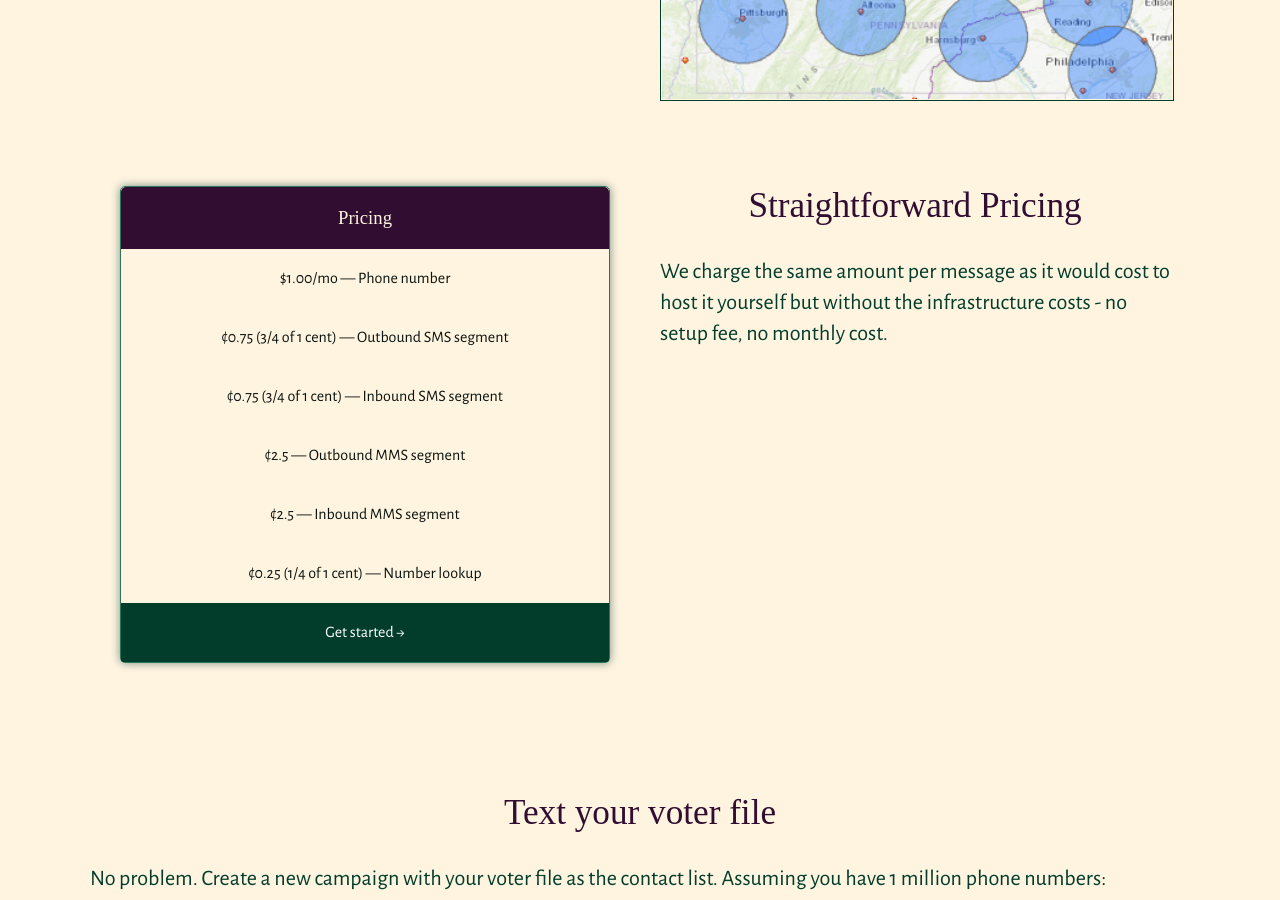
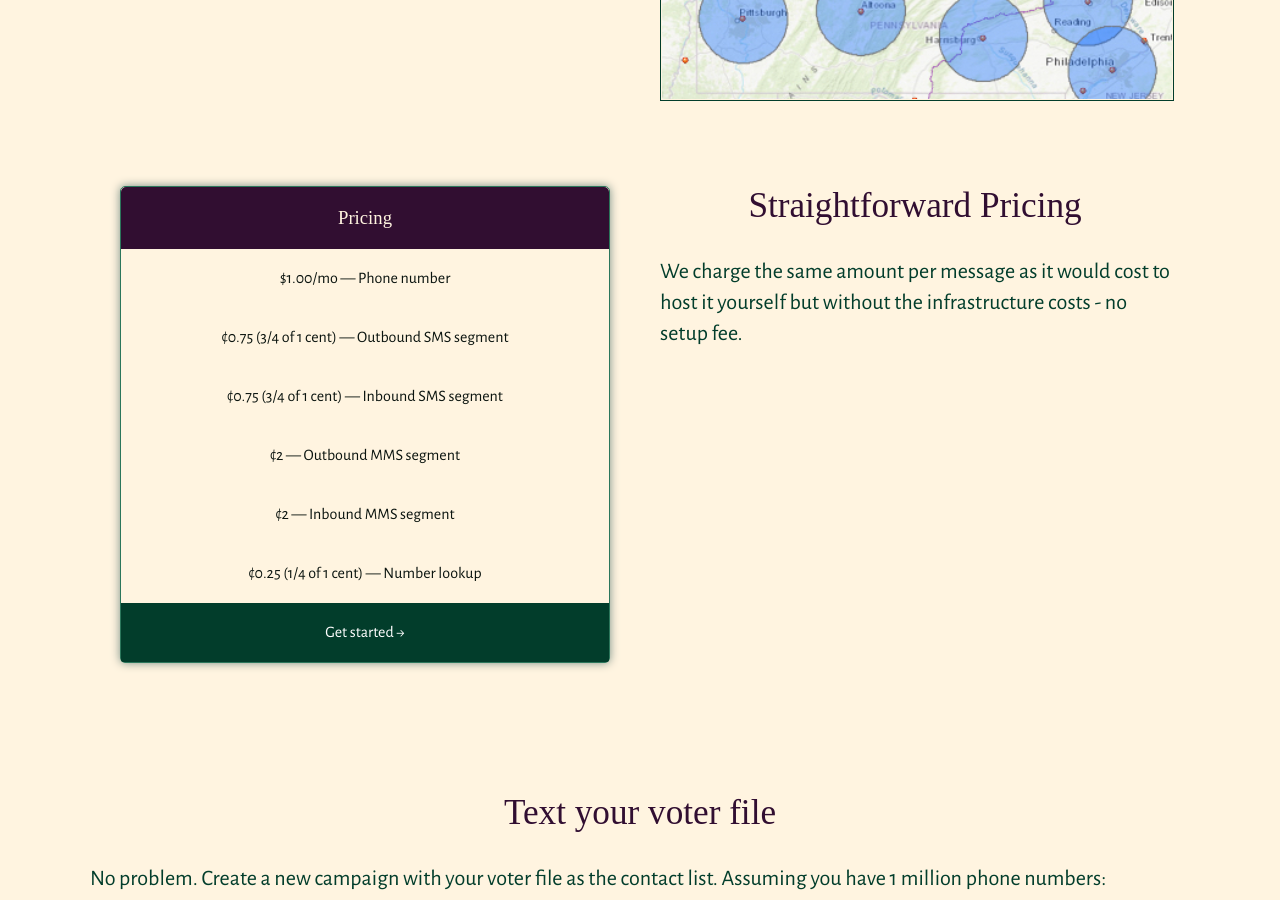
Before and after one commit to politics-rewired/politics-rewired.github.io, a Jekyll site: the page built from spoke.html, in a window 1280 px wide and 900 px high, scrolled down 2250 px. Built offline with Jekyll 4.4.1, drawn with Linux system fonts in a browser that asks for light colours; some web fonts are replaced; a script that is not in the unit is left out.

Commit message:
docs(spoke): clarify pricing
Update MMS pricing. Remove misleading language about no monthly charge.

```diff
--- a/spoke.html
+++ b/spoke.html
@@ -20,7 +20,7 @@ sections:
     content: As you text your lists, Spoke Rewired calculates how many numbers you need to message your contact list. From there, it automatically provisions new numbers that match the locations your organiation wants.
     image: proximity.jpg
 pricing:
-  description: We charge the same amount per message as it would cost to host it yourself but without the infrastructure costs - no setup fee, no monthly cost.
+  description: We charge the same amount per message as it would cost to host it yourself but without the infrastructure costs - no setup fee.
   products:
     - item: Phone number
       cost: "&dollar;1.00/mo"
@@ -29,9 +29,9 @@ pricing:
     - item: Inbound SMS segment
       cost: "&cent;0.75 (3/4 of 1 cent)"
     - item: Outbound MMS segment
-      cost: "&cent;2.5"
+      cost: "&cent;2"
     - item: Inbound MMS segment
-      cost: "&cent;2.5"
+      cost: "&cent;2"
     - item: Number lookup
       cost: "&cent;0.25 (1/4 of 1 cent)"
 ---
```
